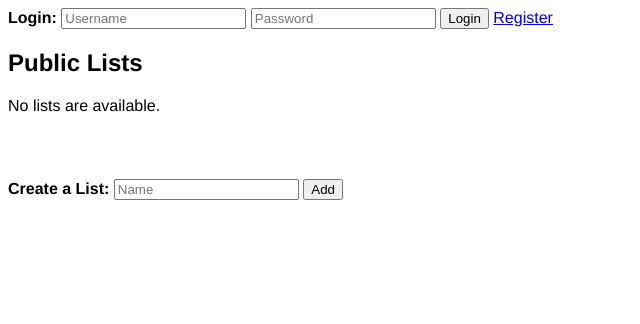
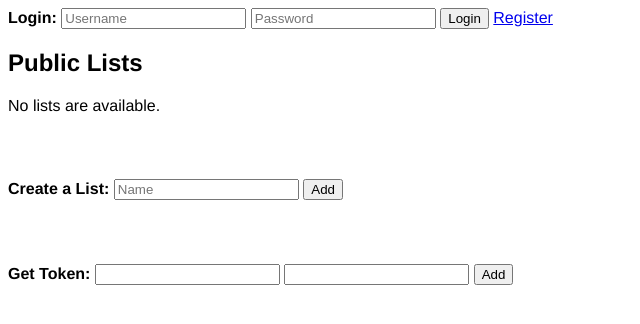
Before and after one commit to bolecki/lister, a Django app: page /lists/ in a window 1280 px wide. Shown: the top 324 px of the page, without its empty margins (0-640 px from the left). Run offline with Django 3.2, Linux system fonts and the light colour scheme; data that the repository does not hold is empty; parts of the project's set-up code (start-up, migrations or seed data) failed here and were passed over.

Commit message:
add initial api token auth

```diff
--- a/lister/api/urls.py
+++ b/lister/api/urls.py
@@ -1,9 +1,11 @@
 from django.conf.urls import url
 
 from . import views
+from rest_framework.authtoken import views as rest_views
 
 app_name = 'api'
 urlpatterns = [
+    url(r'^token/$', rest_views.obtain_auth_token, name='token'),
     url(r'^v1/(?P<list_id>[0-9]+)/$', views.index, name='index'),
     url(r'^v1/(?P<list_id>[0-9]+)/random/$', views.random, name='random'),
     url(r'^v1/(?P<list_id>[0-9]+)/random/(?P<option>[a-z]+)/$', views.random, name='random'),
--- a/lister/api/views.py
+++ b/lister/api/views.py
@@ -2,9 +2,13 @@ from django.shortcuts import get_object_or_404, render
 from django.http import HttpResponse
 from django.core import serializers
 from django.db.models import Max
+from django.views.decorators.csrf import csrf_exempt
 
+from .utils import token_required
 from lists.models import Lister, Item
 
+@csrf_exempt
+@token_required
 def index(request, list_id):
     lister = Lister.objects.get(pk=list_id)
     items = lister.item_set.all().order_by('-votes')
--- a/lister/lists/templates/lists/login.html
+++ b/lister/lists/templates/lists/login.html
@@ -45,4 +45,11 @@
         {{ list_form }}
         <input type="submit" value="Add" />
     </form>
+    <form action="{% url 'api:token' %}" method="post" style="padding-top:3em;">
+        <b>Get Token:</b>
+        {% csrf_token %}
+        <input type="text" name="username" id="username"/>
+        <input type="password" name="password" id="password"/>
+        <input type="submit" value="Add" />
+    </form>
 </body>
```
Also changed, not shown: lister/lister/settings.py (+7 -0 lines).
